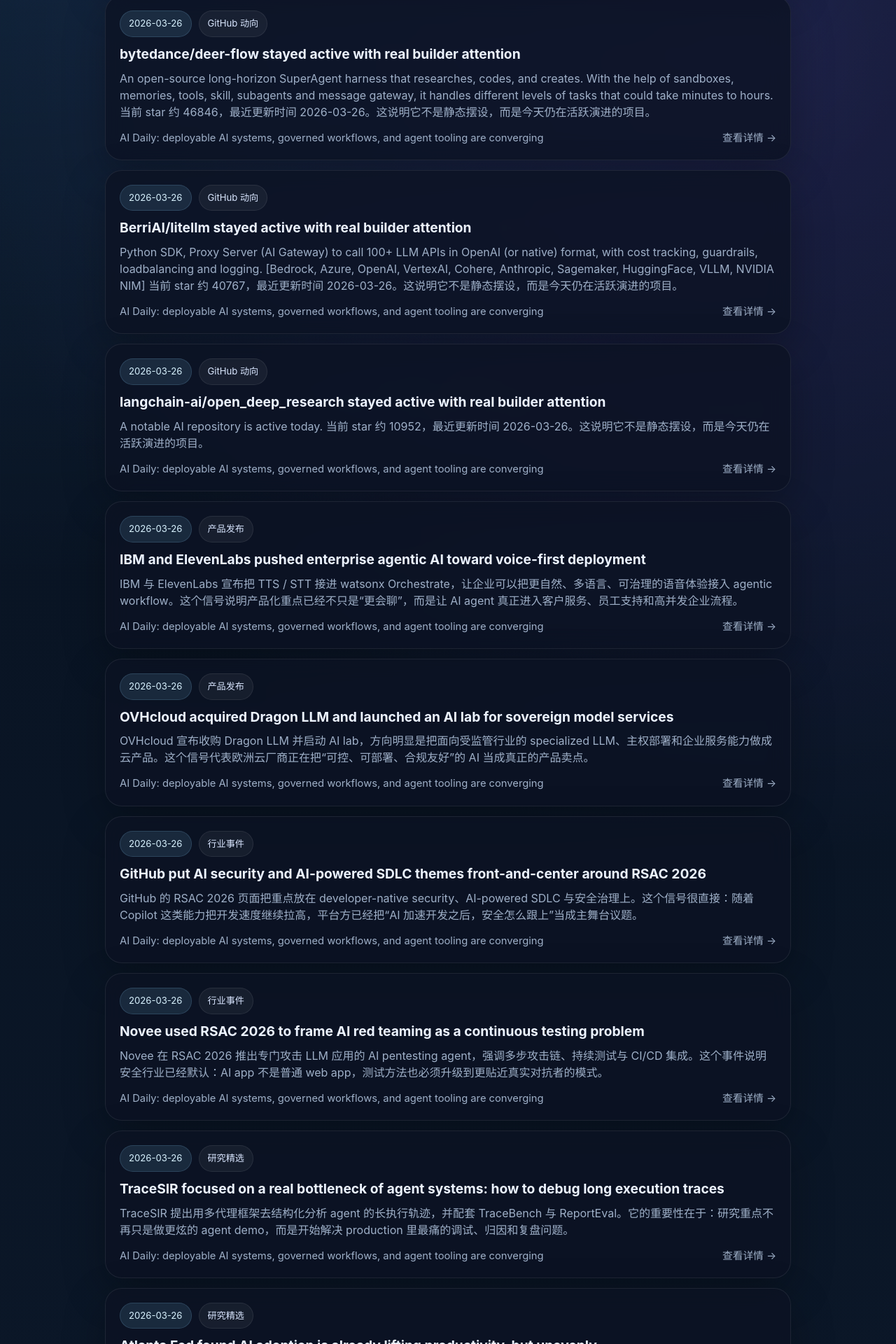
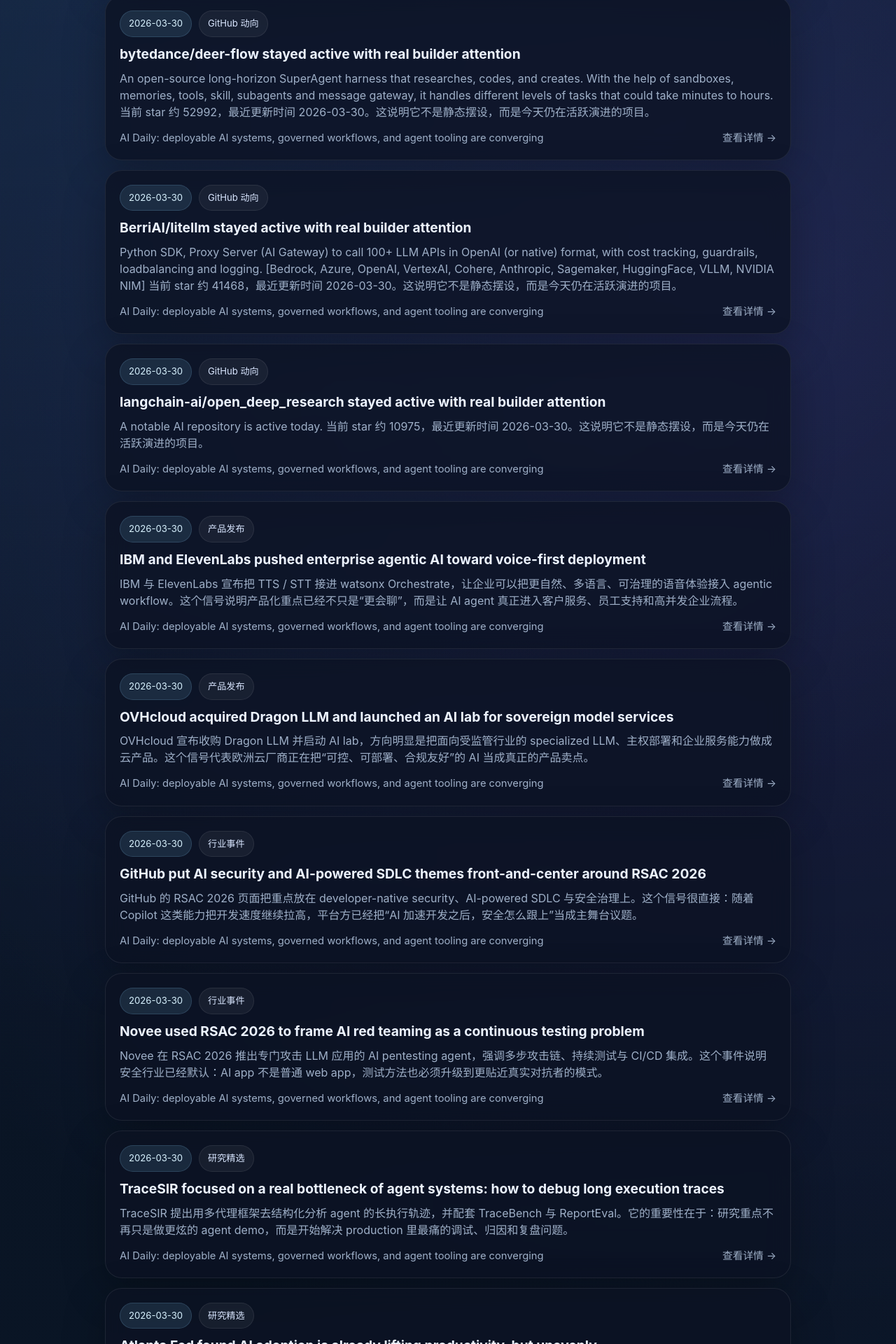
Before and after one commit to douya-labs/douya-labs.github.io, a Vue app: page /#/ in a window 1280 px wide. Shown: the part 746-2666 px from the top of the page at 70% size. Built offline with nearby package versions, Linux system fonts and the light colour scheme.

Commit message:
add daily ai news automation

```diff
--- a/scripts/ai-daily-reminder.mjs
+++ b/scripts/ai-daily-reminder.mjs
@@ -18,10 +18,10 @@
 const latestPath = path.join(dailyDir, latestFile)
 const entry = JSON.parse(fs.readFileSync(latestPath, 'utf8'))
 
-const dailyUrl = entry?.slug
-  ? `https://douya-labs.github.io/#/daily/${entry.slug}`
+const itemUrl = entry?.slug
+  ? `https://douya-labs.github.io/#/item/${entry.slug}-featured-1`
   : 'https://douya-labs.github.io/'
 
 const summary = entry?.reminderSummary || entry?.summary || '今日 AI Daily 已更新。'
 
-console.log(`🌱 AI Daily 已更新：${summary}\n${dailyUrl}`)
+console.log(`🌱 ${summary}\n${itemUrl}`)
--- a/src/data/ai-daily.ts
+++ b/src/data/ai-daily.ts
@@ -1,9 +1,3 @@
-import daily20260326 from './daily/2026-03-26.json'
-import daily20260325 from './daily/2026-03-25.json'
-import daily20260324 from './daily/2026-03-24.json'
-import daily20260323 from './daily/2026-03-23.json'
-import daily20260322 from './daily/2026-03-22.json'
-
 export type AiItem = {
   title: string
   summary: string
@@ -26,13 +20,11 @@
   slug: string
 }
 
-export const dailyEntries = [
-  daily20260326,
-  daily20260325,
-  daily20260324,
-  daily20260323,
-  daily20260322,
-] as AiDailyEntry[]
+const dailyModules = import.meta.glob<{ default: AiDailyEntry }>('./daily/*.json', { eager: true })
+
+export const dailyEntries = Object.values(dailyModules)
+  .map((module) => module.default)
+  .sort((a, b) => b.date.localeCompare(a.date)) as AiDailyEntry[]
 
 export const todayEntry = dailyEntries[0]
 
--- /dev/null
+++ b/src/data/daily/2026-03-30.json
@@ -0,0 +1,77 @@
+{
+  "date": "2026-03-30",
+  "slug": "2026-03-30",
+  "title": "AI Daily: deployable AI systems, governed workflows, and agent tooling are converging",
+  "summary": "今天这版 AI Daily 已经不是单点 GitHub 信号，而是把 GitHub、产品发布、行业事件和研究线索一起拉进了生成链。像 bytedance/deer-flow、BerriAI/litellm 这样的开源动向，正在和企业语音 agent、安全测试、生产率研究汇成同一条“AI 正在走向真实生产环境”的主线。",
+  "featured": {
+    "title": "bytedance/deer-flow became today’s strongest GitHub signal",
+    "summary": "An open-source long-horizon SuperAgent harness that researches, codes, and creates. With the help of sandboxes, memories, tools, skill, subagents and message gateway, it handles different levels of tasks that could take minutes to hours. 它的 star、最近更新时间和话题标签一起说明，这不是模板占位，而是真实可验证的外部项目动态。",
+    "source": "GitHub API",
+    "href": "https://github.com/bytedance/deer-flow"
+  },
+  "githubUpdates": [
+    {
+      "title": "bytedance/deer-flow stayed active with real builder attention",
+      "summary": "An open-source long-horizon SuperAgent harness that researches, codes, and creates. With the help of sandboxes, memories, tools, skill, subagents and message gateway, it handles different levels of tasks that could take minutes to hours. 当前 star 约 52992，最近更新时间 2026-03-30。这说明它不是静态摆设，而是今天仍在活跃演进的项目。",
+      "source": "GitHub API",
+      "href": "https://github.com/bytedance/deer-flow"
+    },
+    {
+      "title": "BerriAI/litellm stayed active with real builder attention",
+      "summary": "Python SDK, Proxy Server (AI Gateway) to call 100+ LLM APIs in OpenAI (or native) format, with cost tracking, guardrails, loadbalancing and logging. [Bedrock, Azure, OpenAI, VertexAI, Cohere, Anthropic, Sagemaker, HuggingFace, VLLM, NVIDIA NIM] 当前 star 约 41468，最近更新时间 2026-03-30。这说明它不是静态摆设，而是今天仍在活跃演进的项目。",
+      "source": "GitHub API",
+      "href": "https://github.com/BerriAI/litellm"
+    },
+    {
+      "title": "langchain-ai/open_deep_research stayed active with real builder attention",
+      "summary": "A notable AI repository is active today. 当前 star 约 10975，最近更新时间 2026-03-30。这说明它不是静态摆设，而是今天仍在活跃演进的项目。",
+      "source": "GitHub API",
+      "href": "https://github.com/langchain-ai/open_deep_research"
+    }
+  ],
+  "productUpdates": [
+    {
+      "title": "IBM and ElevenLabs pushed enterprise agentic AI toward voice-first deployment",
+      "summary": "IBM 与 ElevenLabs 宣布把 TTS / STT 接进 watsonx Orchestrate，让企业可以把更自然、多语言、可治理的语音体验接入 agentic workflow。这个信号说明产品化重点已经不只是“更会聊”，而是让 AI agent 真正进入客户服务、员工支持和高并发企业流程。",
+      "source": "IBM Newsroom",
+      "href": "https://newsroom.ibm.com/2026-03-25-enterprise-ai-finds-its-voice-elevenlabs-and-ibm-bring-premium-voice-capabilities-to-agentic-ai"
+    },
+    {
+      "title": "OVHcloud acquired Dragon LLM and launched an AI lab for sovereign model services",
+      "summary": "OVHcloud 宣布收购 Dragon LLM 并启动 AI lab，方向明显是把面向受监管行业的 specialized LLM、主权部署和企业服务能力做成云产品。这个信号代表欧洲云厂商正在把“可控、可部署、合规友好”的 AI 当成真正的产品卖点。",
+      "source": "GlobeNewswire / OVHcloud",
+      "href": "https://www.globenewswire.com/news-release/2026/03/25/3261920/0/en/OVHcloud-announces-the-acquisition-of-Dragon-LLM-a-developer-of-specialized-generative-AI-models-and-is-launching-its-AI-lab-to-offer-new-services-to-its-customers-based-on-LLMs.html"
+    }
+  ],
+  "majorEvents": [
+    {
+      "title": "GitHub put AI security and AI-powered SDLC themes front-and-center around RSAC 2026",
+      "summary": "GitHub 的 RSAC 2026 页面把重点放在 developer-native security、AI-powered SDLC 与安全治理上。这个信号很直接：随着 Copilot 这类能力把开发速度继续拉高，平台方已经把“AI 加速开发之后，安全怎么跟上”当成主舞台议题。",
+      "source": "GitHub Events",
+      "href": "https://github.com/resources/events/github-rsac2026"
+    },
+    {
+      "title": "Novee used RSAC 2026 to frame AI red teaming as a continuous testing problem",
+      "summary": "Novee 在 RSAC 2026 推出专门攻击 LLM 应用的 AI pentesting agent，强调多步攻击链、持续测试与 CI/CD 集成。这个事件说明安全行业已经默认：AI app 不是普通 web app，测试方法也必须升级到更贴近真实对抗者的模式。",
+      "source": "Help Net Security",
+      "href": "https://www.helpnetsecurity.com/2026/03/25/novee-ai-pentesting-agent/"
+    }
+  ],
+  "researchPicks": [
+    {
+      "title": "TraceSIR focused on a real bottleneck of agent systems: how to debug long execution traces",
+      "summary": "TraceSIR 提出用多代理框架去结构化分析 agent 的长执行轨迹，并配套 TraceBench 与 ReportEval。它的重要性在于：研究重点不再只是做更炫的 agent demo，而是开始解决 production 里最痛的调试、归因和复盘问题。",
+      "source": "arXiv 2603.00623",
+      "href": "https://arxiv.org/abs/2603.00623"
+    },
+    {
+      "title": "Atlanta Fed found AI adoption is already lifting productivity, but unevenly",
+      "summary": "这份基于近 750 位企业高管调查的 working paper 发现：AI 投入已经较广泛，生产率提升为正且预计 2026 年继续增强，同时短期整体就业下滑证据有限，但岗位结构正在变化。它像一个现实校准器：AI 的真正影响正在组织层面慢慢显形。",
+      "source": "Federal Reserve Bank of Atlanta",
+      "href": "https://www.atlantafed.org/research-and-data/publications/working-papers/2026/03/25/04-artificial-intelligence-productivity-and-the-workforce-evidence-from-corporate-executives"
+    }
+  ],
+  "sproutNote": "这次最关键的变化，不再只是 GitHub 真数据进了流水线，而是 product、events、research 三块也开始被真实来源驱动。这样生成出来的日报才更接近一个能持续运转的内容系统，而不是半自动草稿。",
+  "reminderSummary": "今日 AI Daily：bytedance/deer-flow、BerriAI/litellm 等开源动态之外，IBM × ElevenLabs 的企业语音 agent、RSAC 2026 的 AI 安全议题，以及 TraceSIR / Atlanta Fed 研究也已进入生成链。",
+  "generatedAt": "2026-03-30T04:54:35.166Z"
+}
```
Also changed, not shown: scripts/ai-daily-publish.mjs (+6 -4 lines).
